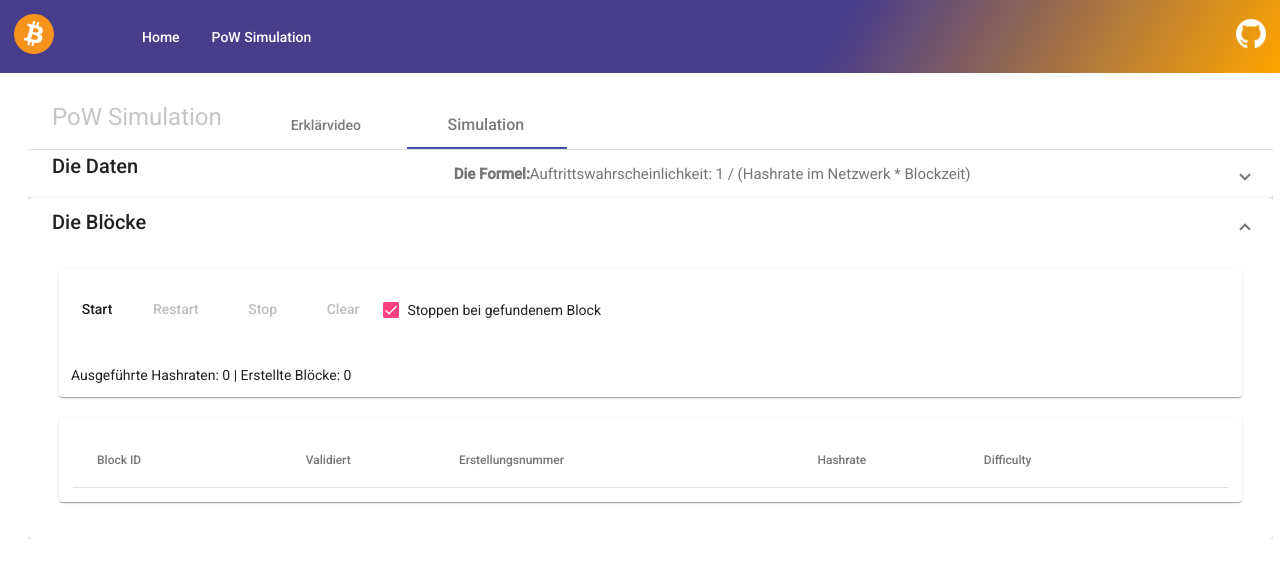
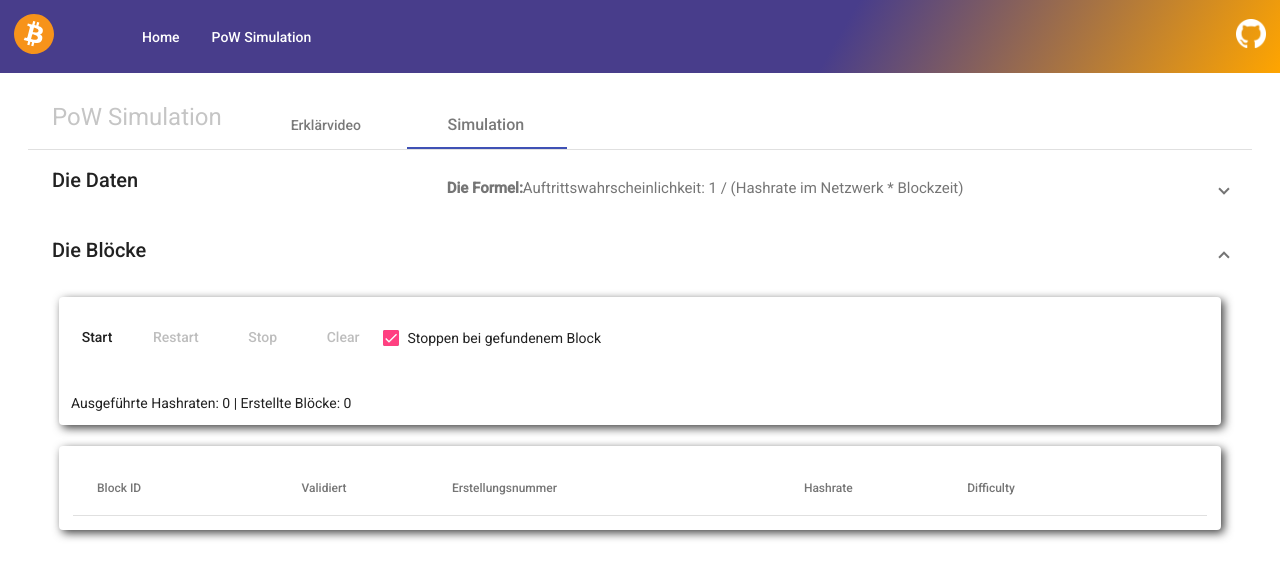
Before and after one commit to MyKaez/btc-playground, an Angular app: page /pow in a window 1280 px wide. Shown: the top 578 px of the page. Built offline with nearby package versions, Linux system fonts and the light colour scheme.

Commit message:
small ui adjustments

```diff
--- a/src/app/app.component.scss
+++ b/src/app/app.component.scss
@@ -23,5 +23,5 @@
     padding-top: 2em;
     padding-bottom: 2em;
     padding-left: 2em;
-    padding-right: 0.5em;
+    padding-right: 2em;
 }
--- a/src/app/simulators/pow/pow.component.scss
+++ b/src/app/simulators/pow/pow.component.scss
@@ -20,11 +20,18 @@
   font-weight: bold;
 }
 
+.mat-expansion-panel {
+  margin-top: 1em;
+  box-shadow: none;
+}
+
 .mat-card {
   padding: 1em;
   margin: 0.5em;
   margin-bottom: 1.5em;
-  box-shadow: 1em;
+  box-shadow: 3px 3px 10px 0px rgba(0, 0, 0, 0.75);
+  -webkit-box-shadow: 3px 3px 10px 0px rgba(0, 0, 0, 0.75);
+  -moz-box-shadow: 3px 3px 10px 0px rgba(0, 0, 0, 0.75);
 }
 
 .mat-card-footer {
```
